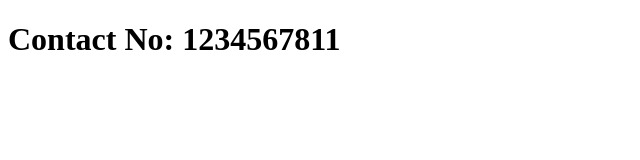
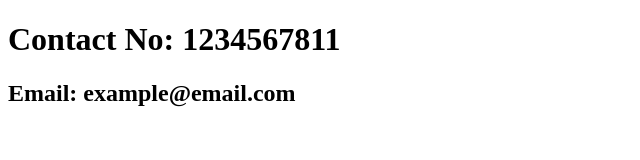
Before and after one commit to narayanbhagat/learn-git, a plain HTML site: page contact.html in a window 1280 px wide. Shown: the whole page, without its empty margins (0-640 px from the left). Drawn offline with Linux system fonts and the light colour scheme.

Commit message:
added email to contact form

```diff
--- a/contact.html
+++ b/contact.html
@@ -5,5 +5,6 @@
 </head>
 <body>
 	<h1>Contact No: 1234567811</h1>
+	<h2>Email: example@email.com</h2>
 </body>
 </html>
```
